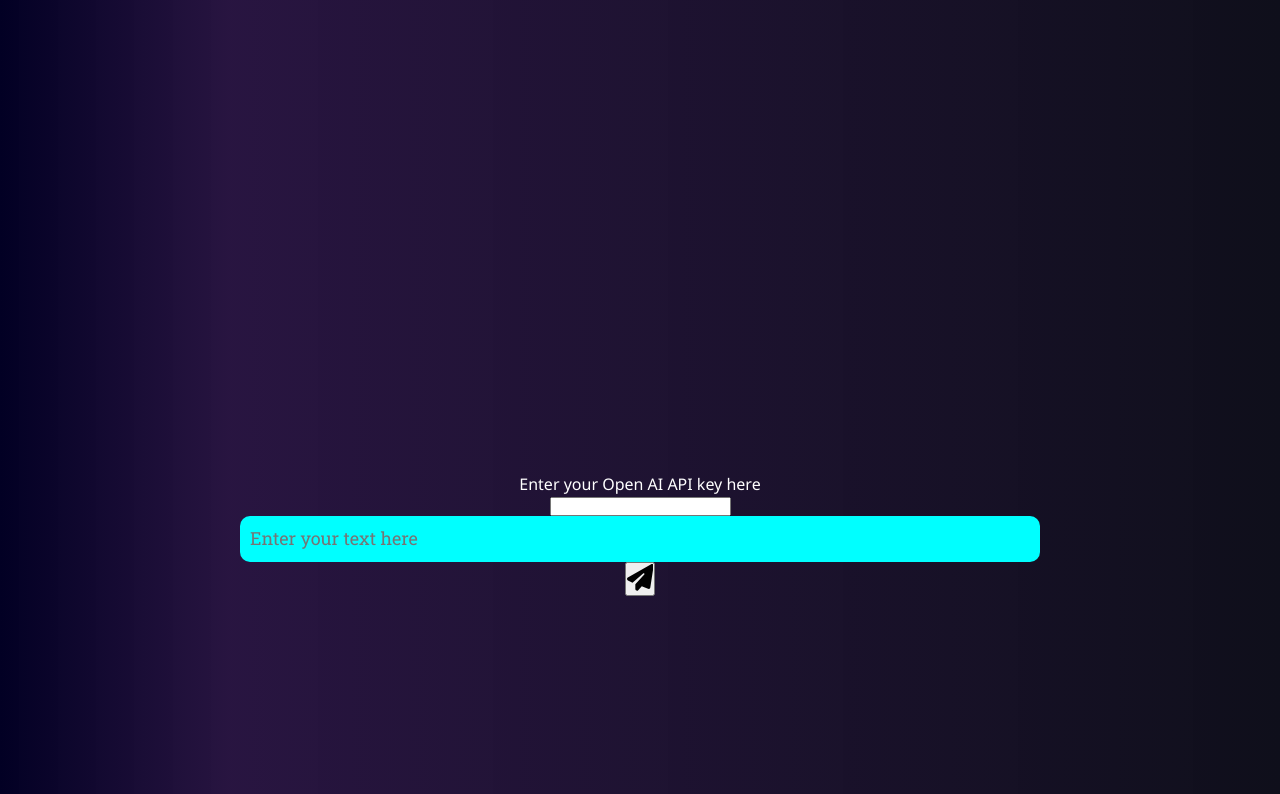
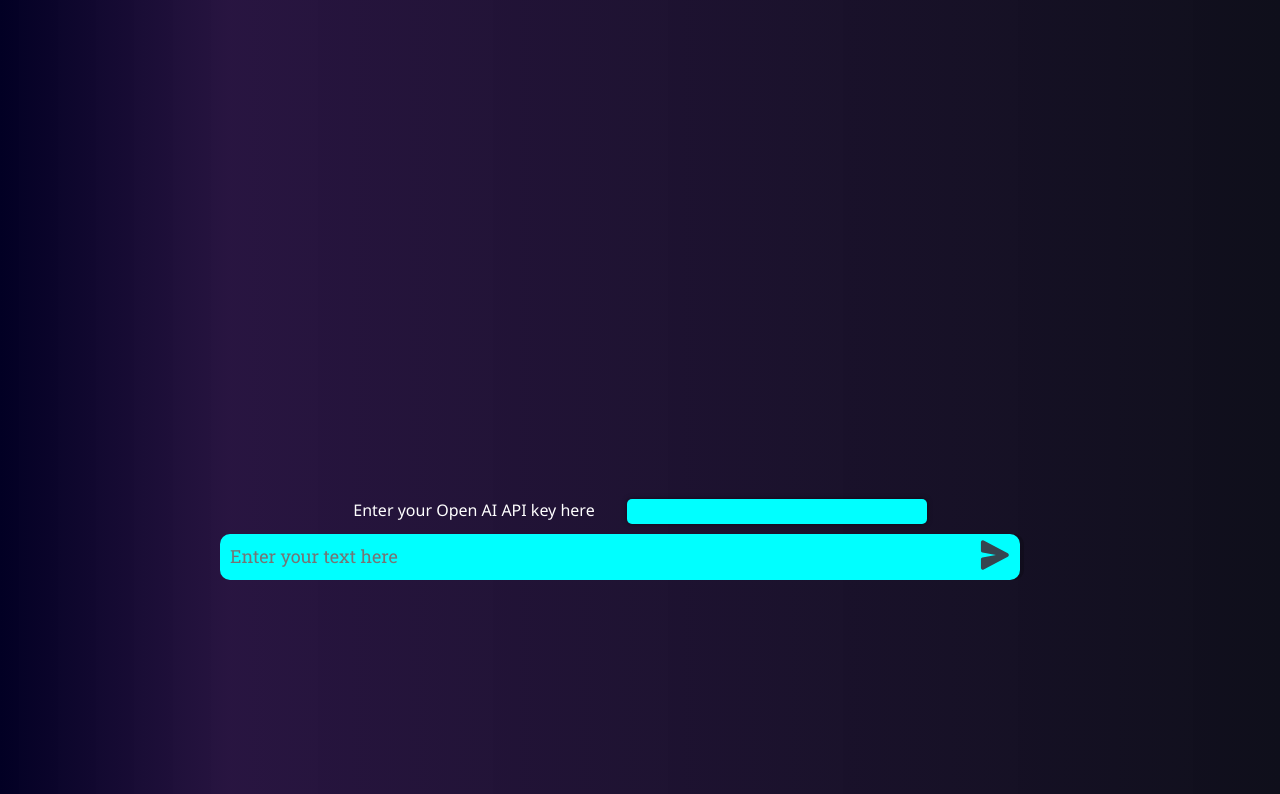
Before and after one commit to rishuraj1/Imagenationproject, a plain HTML site: page index.html in a window 1280 px wide. Shown: the part 90-884 px from the top of the page. Drawn offline with Linux system fonts and the light colour scheme.

Commit message:
add: api container

```diff
--- a/index.html
+++ b/index.html
@@ -23,8 +23,12 @@
     </header>
     <main>
       <form action="">
+        <div class="apiContainer">
           <label for="input">Enter your Open AI API key here</label>
           <input type="text" name="key" id="key" />
+        </div>
+
+        <div class="textarea">
           <textarea
             placeholder="Enter your text here"
             name="input"
@@ -35,14 +39,18 @@
           <button type="submit">
             <svg
               xmlns="http://www.w3.org/2000/svg"
-            height="2em"
-            viewBox="0 0 512 512"
+              viewBox="0 0 16 16"
+              fill="none"
+              class="h-4 w-4 m-1 md:m-0"
+              stroke-width="2"
             >
               <path
-              d="M498.1 5.6c10.1 7 15.4 19.1 13.5 31.2l-64 416c-1.5 9.7-7.4 18.2-16 23s-18.9 5.4-28 1.6L284 427.7l-68.5 74.1c-8.9 9.7-22.9 12.9-35.2 8.1S160 493.2 160 480V396.4c0-4 1.5-7.8 4.2-10.7L331.8 202.8c5.8-6.3 5.6-16-.4-22s-15.7-6.4-22-.7L106 360.8 17.7 316.6C7.1 311.3 .3 300.7 0 288.9s5.9-22.8 16.1-28.7l448-256c10.7-6.1 23.9-5.5 34 1.4z"
-            />
+                d="M.5 1.163A1 1 0 0 1 1.97.28l12.868 6.837a1 1 0 0 1 0 1.766L1.969 15.72A1 1 0 0 1 .5 14.836V10.33a1 1 0 0 1 .816-.983L8.5 8 1.316 6.653A1 1 0 0 1 .5 5.67V1.163Z"
+                fill="currentColor"
+              ></path>
             </svg>
           </button>
+        </div>
       </form>
     </main>
     <footer></footer>
--- a/style.css
+++ b/style.css
@@ -98,6 +98,58 @@ form textarea {
     font-weight: 500;
     resize: none;
     overflow: auto;
+    box-shadow: 4px 0 0 0 rgba(0, 0, 0, 0.2);
+
 
     background-color: cyan;
 }
+
+.apiContainer {
+  display: flex;
+  justify-content: center;
+  gap: 32px;
+  align-items: center;
+  padding: 10px;
+  width: 100%;
+  height: 100%;
+}
+
+.apiContainer input {
+  width: 300px;
+  height: 25px;
+  padding: 10px;
+  border-radius: 5px;
+  box-shadow: 0 0 5px 0px rgba(0, 0, 0, 0.5);
+  border: none;
+  outline: none;
+  font-family: "Roboto Slab", serif;
+  font-size: 18px;
+  font-weight: 500;
+  resize: none;
+  overflow: auto;
+  background-color: cyan;
+}
+
+.textarea {
+  display: flex;
+  justify-content: center;
+  align-items: center;
+  gap: 10px;
+}
+
+.textarea button {
+  background: transparent;
+  border: none;
+  outline: none;
+  cursor: pointer;
+  position: relative;
+  right: 50px;
+  align-items: center;
+}
+
+.textarea svg {
+  width: 30px;
+  height: 30px;
+  color: #36454F;
+  cursor: pointer;
+}
```
Lines whose indentation alone changed are shown as unchanged.
